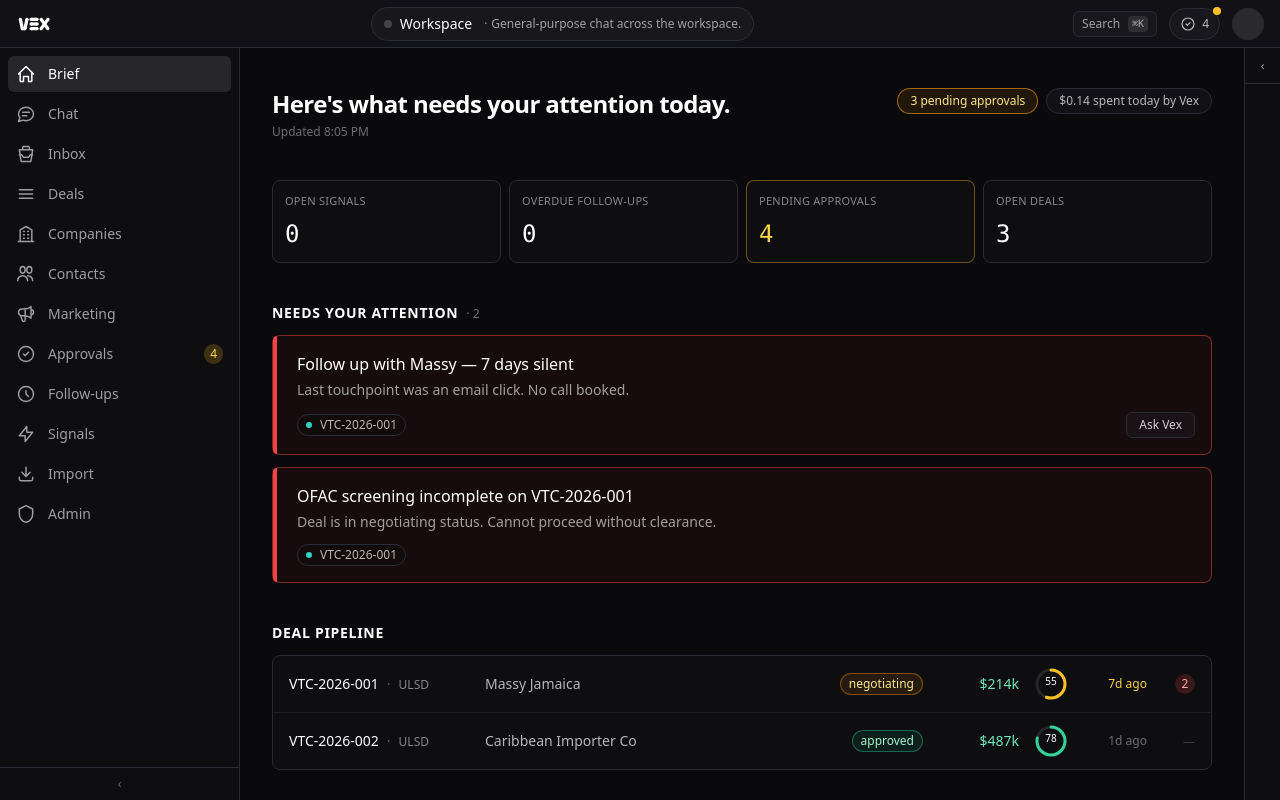
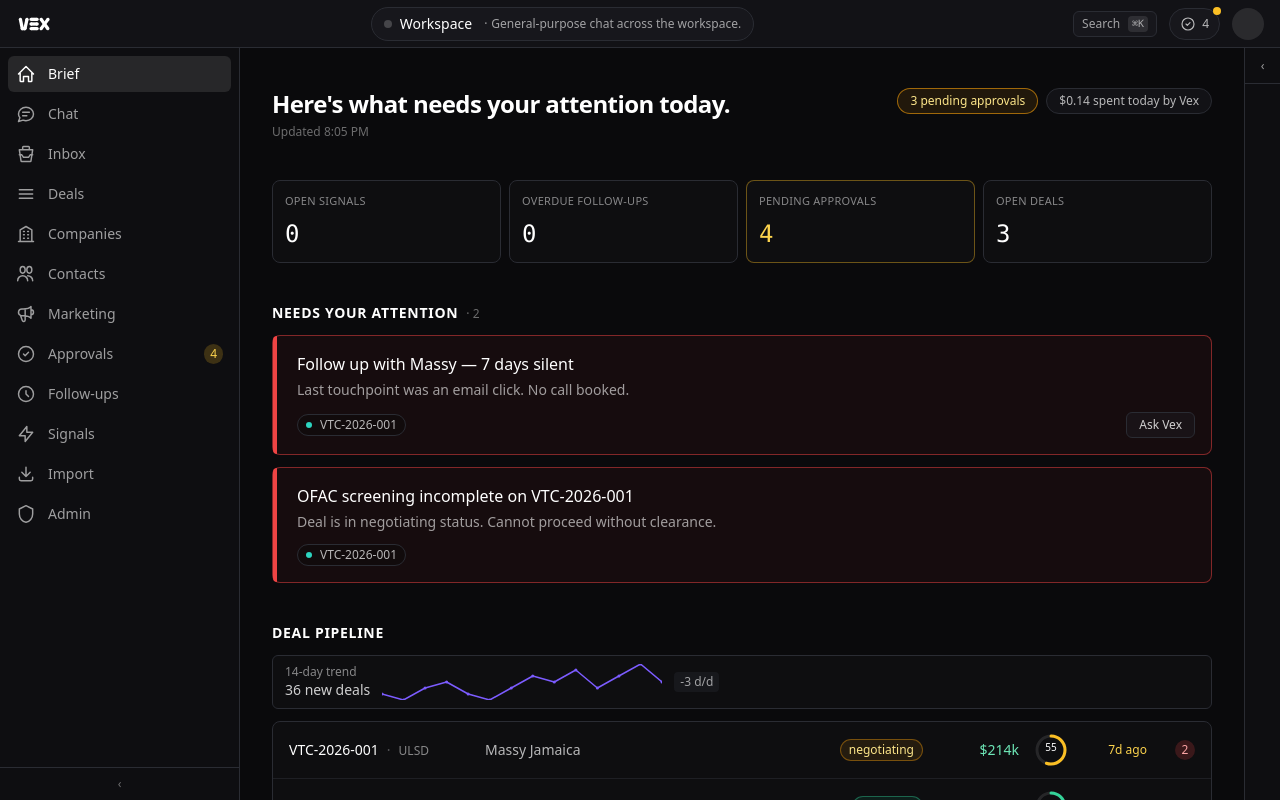
Before and after one commit to cjkootch/vex, a Next.js app in the folder apps/web/: page /app in a window 1280 px wide. Built offline with nearby package versions, Linux system fonts and the light colour scheme.

Commit message:
feat(home): 14-day deal-creation sparkline
New GET /deals/pipeline-trend returns a densified 14-day count
series. Home page renders an inline SVG sparkline above the
pipeline rows with a total count and a day-over-day delta pill.
Pure SVG — no chart library dependency.

```diff
--- /dev/null
+++ b/apps/web/src/app/api/deals/pipeline-trend/route.ts
@@ -0,0 +1,52 @@
+import { NextResponse, type NextRequest } from "next/server";
+import { buildUpstreamHeaders } from "@/lib/upstream-headers";
+
+export const dynamic = "force-dynamic";
+export const runtime = "nodejs";
+
+/**
+ * GET /api/deals/pipeline-trend — proxy to apps/api
+ * `GET /deals/pipeline-trend`. Returns a 14-day series of deal
+ * creation counts. Dev stub returns a shaped curve so the sparkline
+ * isn't flat when VEX_API_URL is unset.
+ */
+export async function GET(req: NextRequest): Promise<Response> {
+  const upstream = process.env["VEX_API_URL"];
+  if (upstream) {
+    const url = `${upstream.replace(/\/$/, "")}/deals/pipeline-trend`;
+    try {
+      const response = await fetch(url, { headers: buildUpstreamHeaders(req) });
+      const body = await response.text();
+      return new Response(body, {
+        status: response.status,
+        headers: {
+          "content-type":
+            response.headers.get("content-type") ?? "application/json",
+        },
+      });
+    } catch (err) {
+      return NextResponse.json(
+        { error: "upstream_unavailable", message: (err as Error).message },
+        { status: 502 },
+      );
+    }
+  }
+  return NextResponse.json({ days: stubDays() });
+}
+
+function stubDays(): Array<{ date: string; count: number }> {
+  const DAYS = 14;
+  const today = new Date();
+  today.setUTCHours(0, 0, 0, 0);
+  const out: Array<{ date: string; count: number }> = [];
+  const shape = [1, 0, 2, 3, 1, 0, 2, 4, 3, 5, 2, 4, 6, 3];
+  for (let i = 0; i < DAYS; i++) {
+    const d = new Date(today);
+    d.setUTCDate(today.getUTCDate() - (DAYS - 1 - i));
+    out.push({
+      date: d.toISOString().slice(0, 10),
+      count: shape[i] ?? 0,
+    });
+  }
+  return out;
+}
--- a/apps/web/src/app/app/page.tsx
+++ b/apps/web/src/app/app/page.tsx
@@ -11,6 +11,7 @@ import {
 import { PriorityCard } from "@/components/brief/priority-card";
 import { HeadsUpStrip } from "@/components/brief/heads-up-strip";
 import { DealPipelineRow } from "@/components/brief/deal-pipeline-row";
+import { PipelineSparkline } from "@/components/brief/pipeline-sparkline";
 import { BlockedCard, RiskCard } from "@/components/brief/blocked-card";
 import { fetchWithRetry } from "@/lib/fetch-with-retry";
 
@@ -163,6 +164,7 @@ function AppHomeInner() {
       )}
       {brief.pipeline.length > 0 && (
         <Section title="Deal pipeline">
+          <PipelineSparkline />
           <div className="divide-y divide-line/60 rounded-lg border border-line bg-muted/20">
             {visiblePipeline.map((d) => (
               <DealPipelineRow key={d.dealId} deal={d} />
--- /dev/null
+++ b/apps/web/src/components/brief/pipeline-sparkline.tsx
@@ -0,0 +1,101 @@
+"use client";
+
+import { useEffect, useState } from "react";
+
+/**
+ * 14-day deal-creation sparkline that sits above the pipeline rows.
+ * Pure SVG — no chart library dependency. Fetches its own data so
+ * the home page can continue rendering if this fails.
+ */
+interface TrendDay {
+  date: string;
+  count: number;
+}
+
+export function PipelineSparkline(): React.ReactElement | null {
+  const [days, setDays] = useState<TrendDay[] | null>(null);
+
+  useEffect(() => {
+    let cancelled = false;
+    fetch("/api/deals/pipeline-trend", { cache: "no-store" })
+      .then((res) => (res.ok ? res.json() : Promise.reject(res.status)))
+      .then((body: { days?: TrendDay[] }) => {
+        if (!cancelled && Array.isArray(body.days)) setDays(body.days);
+      })
+      .catch(() => {
+        /* silent — sparkline is decorative */
+      });
+    return () => {
+      cancelled = true;
+    };
+  }, []);
+
+  if (!days || days.length === 0) return null;
+  const total = days.reduce((a, d) => a + d.count, 0);
+  const max = Math.max(1, ...days.map((d) => d.count));
+  const width = 280;
+  const height = 36;
+  const step = width / (days.length - 1);
+  const points = days
+    .map((d, i) => {
+      const x = i * step;
+      const y = height - (d.count / max) * height;
+      return `${x.toFixed(1)},${y.toFixed(1)}`;
+    })
+    .join(" ");
+
+  const last = days[days.length - 1]?.count ?? 0;
+  const prev = days[days.length - 2]?.count ?? 0;
+  const delta = last - prev;
+
+  return (
+    <div className="mb-3 flex items-center gap-3 rounded-md border border-line bg-muted/20 px-3 py-2">
+      <div className="flex flex-col">
+        <span className="text-xs text-white/50">14-day trend</span>
+        <span className="text-sm text-white/80">
+          {total} new deal{total === 1 ? "" : "s"}
+        </span>
+      </div>
+      <svg
+        width={width}
+        height={height}
+        viewBox={`0 0 ${width} ${height}`}
+        className="text-accent"
+        role="img"
+        aria-label={`${total} deals over the last 14 days`}
+      >
+        <polyline
+          points={points}
+          fill="none"
+          stroke="currentColor"
+          strokeWidth={1.5}
+          strokeLinecap="round"
+          strokeLinejoin="round"
+        />
+        {days.map((d, i) => {
+          const x = i * step;
+          const y = height - (d.count / max) * height;
+          return (
+            <circle key={d.date} cx={x} cy={y} r={1.5} fill="currentColor" />
+          );
+        })}
+      </svg>
+      <DeltaPill delta={delta} />
+    </div>
+  );
+}
+
+function DeltaPill({ delta }: { delta: number }): React.ReactElement {
+  if (delta === 0) {
+    return <span className="text-xs text-white/40">flat</span>;
+  }
+  const sign = delta > 0 ? "+" : "";
+  const cls =
+    delta > 0 ? "bg-good/20 text-good" : "bg-muted/60 text-white/60";
+  return (
+    <span className={`rounded px-1.5 py-0.5 text-xs ${cls}`}>
+      {sign}
+      {delta} d/d
+    </span>
+  );
+}
```
Also changed, not shown: 1 other file (tests, documents, lock files or other folders).
